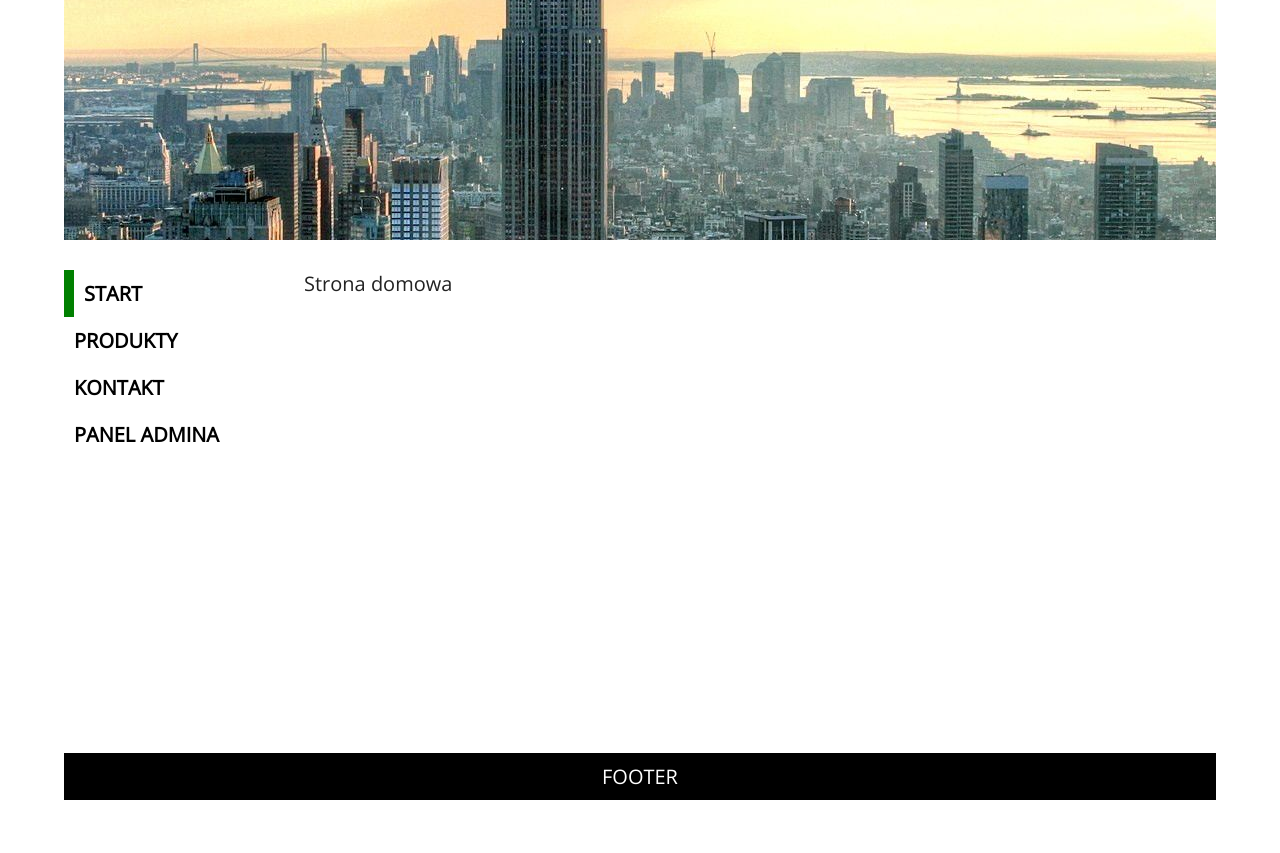
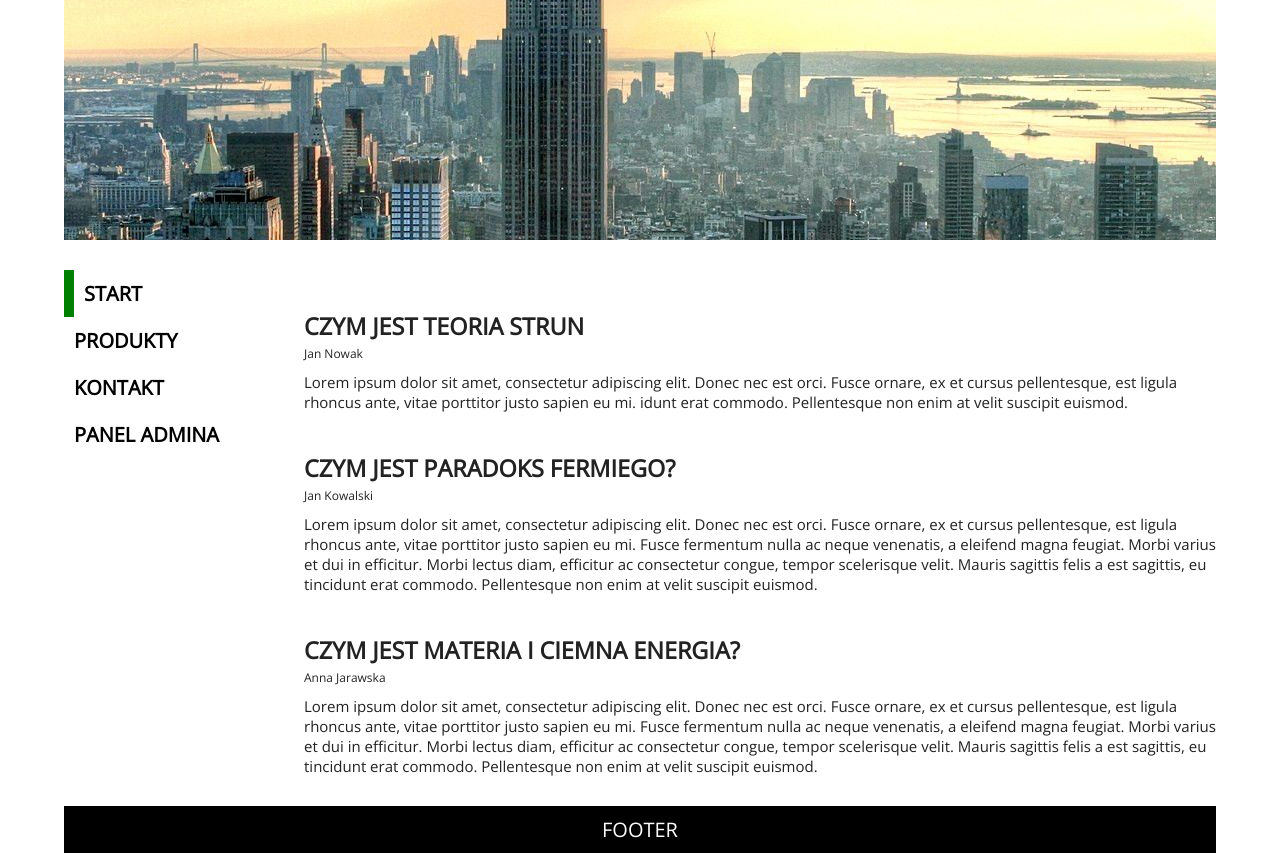
Before and after one commit to janeX96/React-udemy, a React (Create React App) app in the folder CRA/example/: page / in a window 1280 px wide. Before the commit the page ends 800 px from the top, so only its background shows below. Built offline with nearby package versions, Linux system fonts and the light colour scheme.

Commit message:
111- artykuły na stronie startowej

```diff
--- /dev/null
+++ b/CRA/example/src/components/Article.js
@@ -0,0 +1,26 @@
+import React from 'react';
+
+const Article = ({title,author,text}) => {
+    const styles={
+        marginTop:"40px"
+    }
+
+    return (
+        <article style={styles}>
+            <h3 style={{
+                marginBottom:3,
+                textTransform: "uppercase"
+            }}>{title}</h3>
+            <span style={{
+                display:"block",
+                marginBottom:10,
+                fontSize:"12px"
+                }}>{author}</span>
+            <p style={{
+                fontSize:15
+            }}>{text}</p>
+        </article>
+     );
+}
+
+export default Article;
--- a/CRA/example/src/pages/HomePage.js
+++ b/CRA/example/src/pages/HomePage.js
@@ -1,7 +1,46 @@
 import React from 'react';
+import Article from '../components/Article';
+
+const articles = [
+    {
+        id: 1,
+        title: "Czym jest teoria strun",
+        author: "Jan Nowak",
+        text:`Lorem ipsum dolor sit amet, consectetur adipiscing elit. Donec nec est orci.
+                Fusce ornare, ex et cursus pellentesque, est ligula rhoncus ante, vitae porttitor justo sapien eu mi.
+                idunt erat commodo. Pellentesque non enim at velit suscipit euismod.`
+    },
+    {
+        id: 2,
+        title: "Czym jest paradoks fermiego?",
+        author: "Jan Kowalski",
+        text:`Lorem ipsum dolor sit amet, consectetur adipiscing elit. Donec nec est orci.
+                Fusce ornare, ex et cursus pellentesque, est ligula rhoncus ante, vitae porttitor justo sapien eu mi.
+                Fusce fermentum nulla ac neque venenatis, a eleifend magna feugiat. Morbi varius et dui in efficitur.
+                Morbi lectus diam, efficitur ac consectetur congue, tempor scelerisque velit. Mauris sagittis felis a est sagittis,
+                eu tincidunt erat commodo. Pellentesque non enim at velit suscipit euismod.`
+    },
+    {
+        id: 3,
+        title: "Czym jest materia i ciemna energia?",
+        author: "Anna Jarawska",
+        text:`Lorem ipsum dolor sit amet, consectetur adipiscing elit. Donec nec est orci.
+                Fusce ornare, ex et cursus pellentesque, est ligula rhoncus ante, vitae porttitor justo sapien eu mi.
+                Fusce fermentum nulla ac neque venenatis, a eleifend magna feugiat. Morbi varius et dui in efficitur.
+                Morbi lectus diam, efficitur ac consectetur congue, tempor scelerisque velit. Mauris sagittis felis a est sagittis,
+                eu tincidunt erat commodo. Pellentesque non enim at velit suscipit euismod.`
+    },
+]
 
 const HomePage = () => {
-    return ( <div>Strona domowa</div> );
+    const artList = articles.map(article => (
+        <Article key={article.id} {...article}/>  //przekazuje wszystkie właściwości
+    ))
+
+    return (
+        <div className="home">
+            {artList}
+        </div> );
 }
 
 export default HomePage;
```
